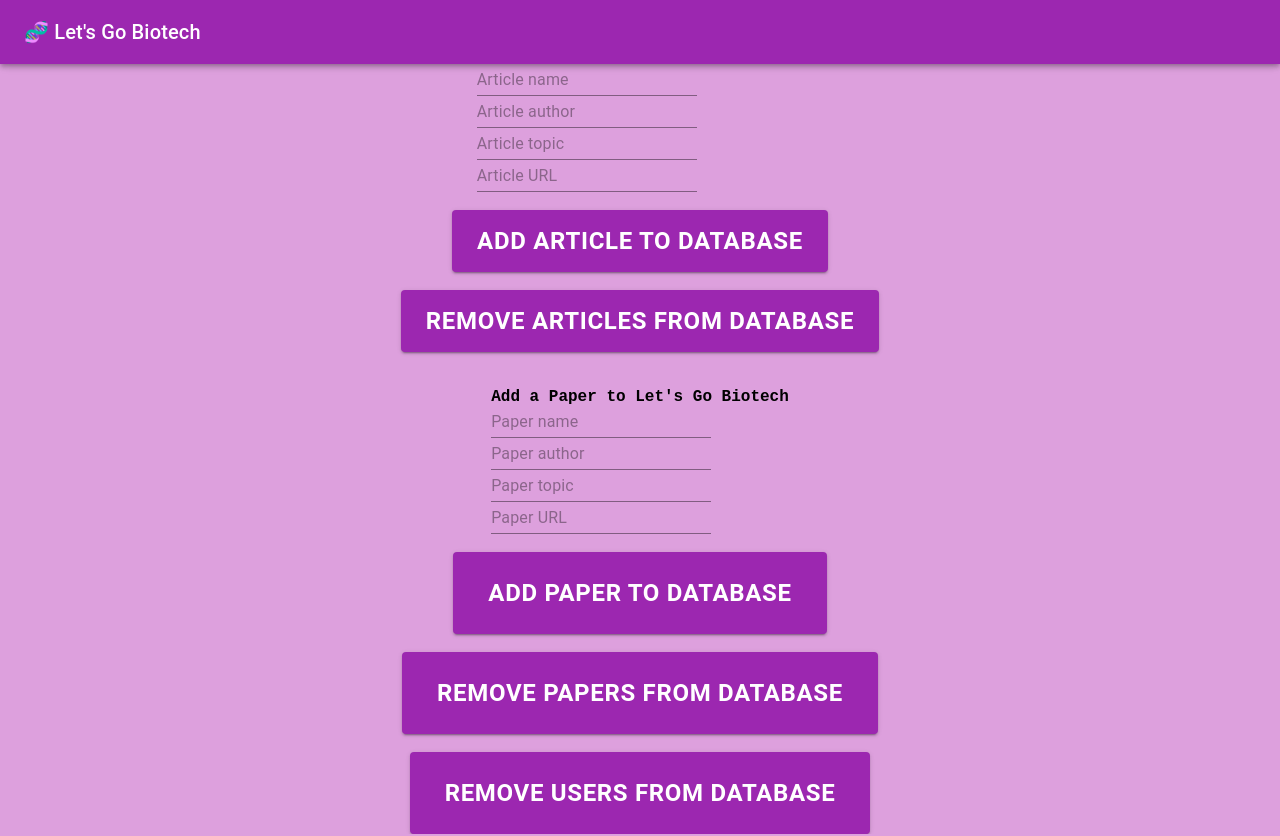
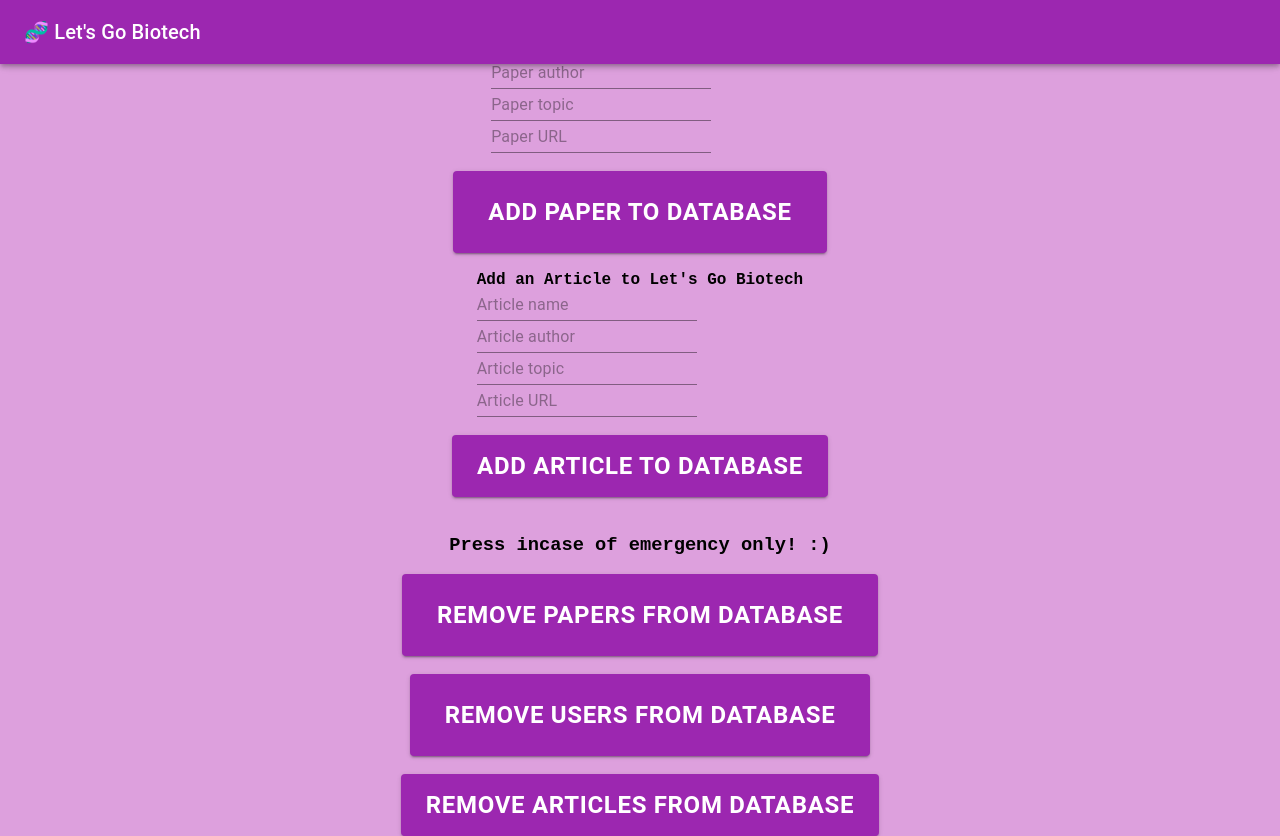
Before and after one commit to rohanrobinson/lgb, a Next.js app: page /admin-portal in a window 1280 px wide. Built offline with nearby package versions, Linux system fonts and the light colour scheme.

Commit message:
push to prod, no hesitations

```diff
--- a/src/pages/admin-portal.js
+++ b/src/pages/admin-portal.js
@@ -122,7 +122,7 @@ export default function AdminPortal() {
           }
 
         const addedArticle = await response.json();
-        console.log('Article added:', addedArticle);
+        console.log('Paper added:', addedArticle);
         return addedArticle;
       }
 
@@ -170,7 +170,17 @@ catch (error) {
         </Toolbar>
       </AppBar>
 
-      <p><i><b>Admin Portal</b></i></p><br />
+      <p><i><b>Admin Portal</b></i></p>
+
+      <div>
+            <b>Add a Paper to Let's Go Biotech</b><br />
+            <Input id="paperTitle" placeholder="Paper name" onChange={handleInputChange}/> <br />
+            <Input id="paperAuthor" placeholder="Paper author" onChange={handleInputChange} /> <br />
+            <Input id="paperTopic" placeholder="Paper topic" onChange={handleInputChange} /> <br />
+            <Input id="paperURL" placeholder="Paper URL" onChange={handleInputChange} />
+      </div><br />
+
+      <Button variant="contained" color="secondary" size="large" sx={{ fontWeight: 'bold', fontSize: '24px', padding: '20px 35px', }} onClick={() => addPaperToDB(paperTitle, paperAuthor, paperTopic, paperURL)}>Add Paper to Database</Button><br />
 
       <div>
             <b>Add an Article to Let's Go Biotech</b><br />
@@ -182,23 +192,14 @@ catch (error) {
 
       <Button variant="contained" color="secondary" size="medium" sx={{ fontWeight: 'bold', fontSize: '24px', padding: '10px 25px', }} onClick={() => addArticleToDB(articleName, articleAuthor, articleTopic, articleURL)}>Add Article to Database</Button><br />
 
-   <Button variant="contained" color="secondary" size="medium" sx={{ fontWeight: 'bold', fontSize: '24px', padding: '10px 25px', }} onClick={() => removeArticlesFromDB()}>Remove Articles from Database</Button><br /> <br />
 
-
-      <div>
-            <b>Add a Paper to Let's Go Biotech</b><br />
-            <Input id="paperTitle" placeholder="Paper name" onChange={handleInputChange}/> <br />
-            <Input id="paperAuthor" placeholder="Paper author" onChange={handleInputChange} /> <br />
-            <Input id="paperTopic" placeholder="Paper topic" onChange={handleInputChange} /> <br />
-            <Input id="paperURL" placeholder="Paper URL" onChange={handleInputChange} />
-      </div><br />
-
-      <Button variant="contained" color="secondary" size="large" sx={{ fontWeight: 'bold', fontSize: '24px', padding: '20px 35px', }} onClick={() => addPaperToDB(paperTitle, paperAuthor, paperTopic, paperURL)}>Add Paper to Database</Button><br />
+      <h3>Press incase of emergency only! :) </h3>
 
       <Button variant="contained" color="secondary" size="large" sx={{ fontWeight: 'bold', fontSize: '24px', padding: '20px 35px', }} onClick={() => removePapersFromDB()}>Remove Papers from Database</Button><br />
 
       <Button variant="contained" color="secondary" size="large" sx={{ fontWeight: 'bold', fontSize: '24px', padding: '20px 35px', }} onClick={() => removeUsersFromDB()}>Remove Users from Database</Button><br />
 
+      <Button variant="contained" color="secondary" size="medium" sx={{ fontWeight: 'bold', fontSize: '24px', padding: '10px 25px', }} onClick={() => removeArticlesFromDB()}>Remove Articles from Database</Button><br /> <br />
 
     </Box>
   );
--- a/src/pages/user-profile.js
+++ b/src/pages/user-profile.js
@@ -12,7 +12,7 @@ export default function UserProfile() {
     const router = useRouter();
 
     const [name, setName] = useState('very smart person');
-    const [role, setRole] = useState('Force for good');
+    const [role, setRole] = useState('super important role');
     const [email, setEmail] = useState('testemail555@letsgobiotech.com');
     const [password, setPassword] = useState('');
     const [isUserLoggedIn, setUserLoginStatus] = useState(false);
@@ -171,8 +171,6 @@ export default function UserProfile() {
                                         <p>Your role: { role }</p>
                                         <p>Your email: { email }</p>
 
-
-
                                         <div>
                                             <b>Saved Articles</b> <br />
                                             <p>Article Name X</p>  <p>Article Name Y</p>   <p>Article Name Z</p>
```
